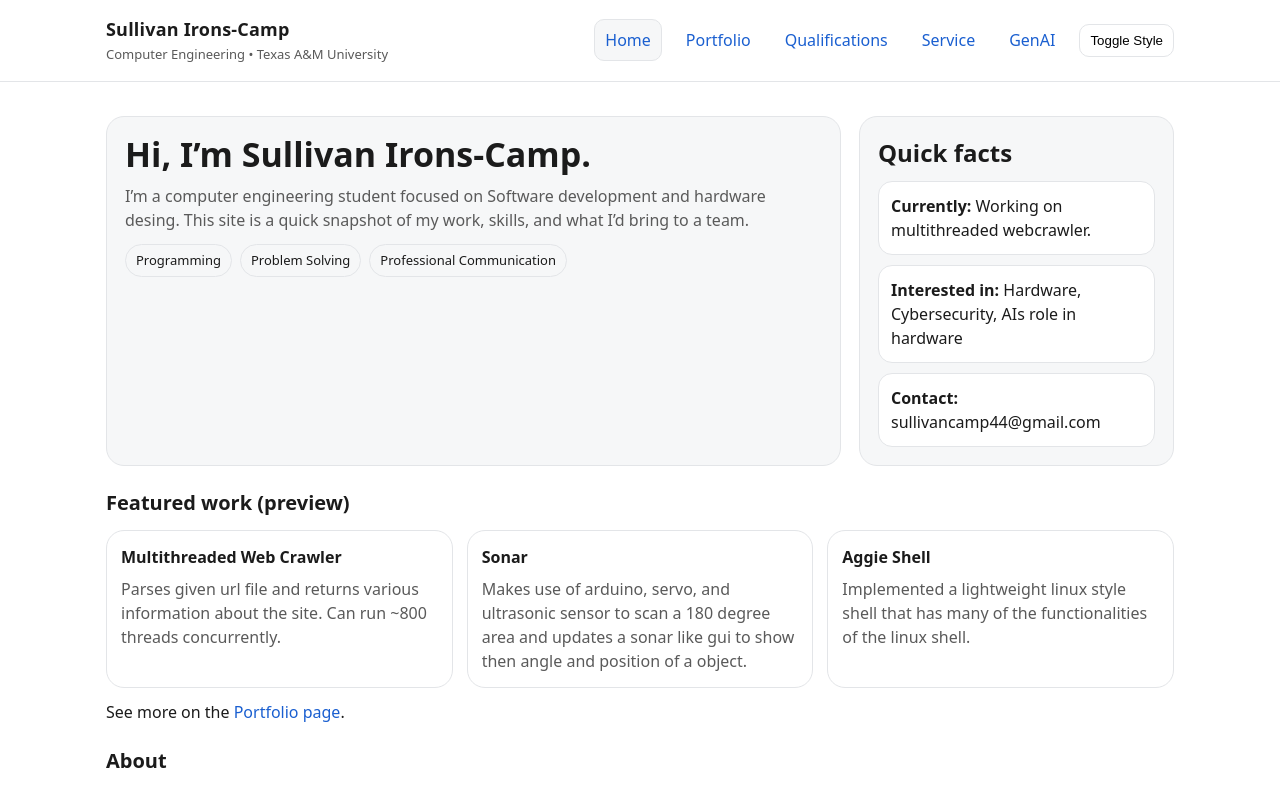
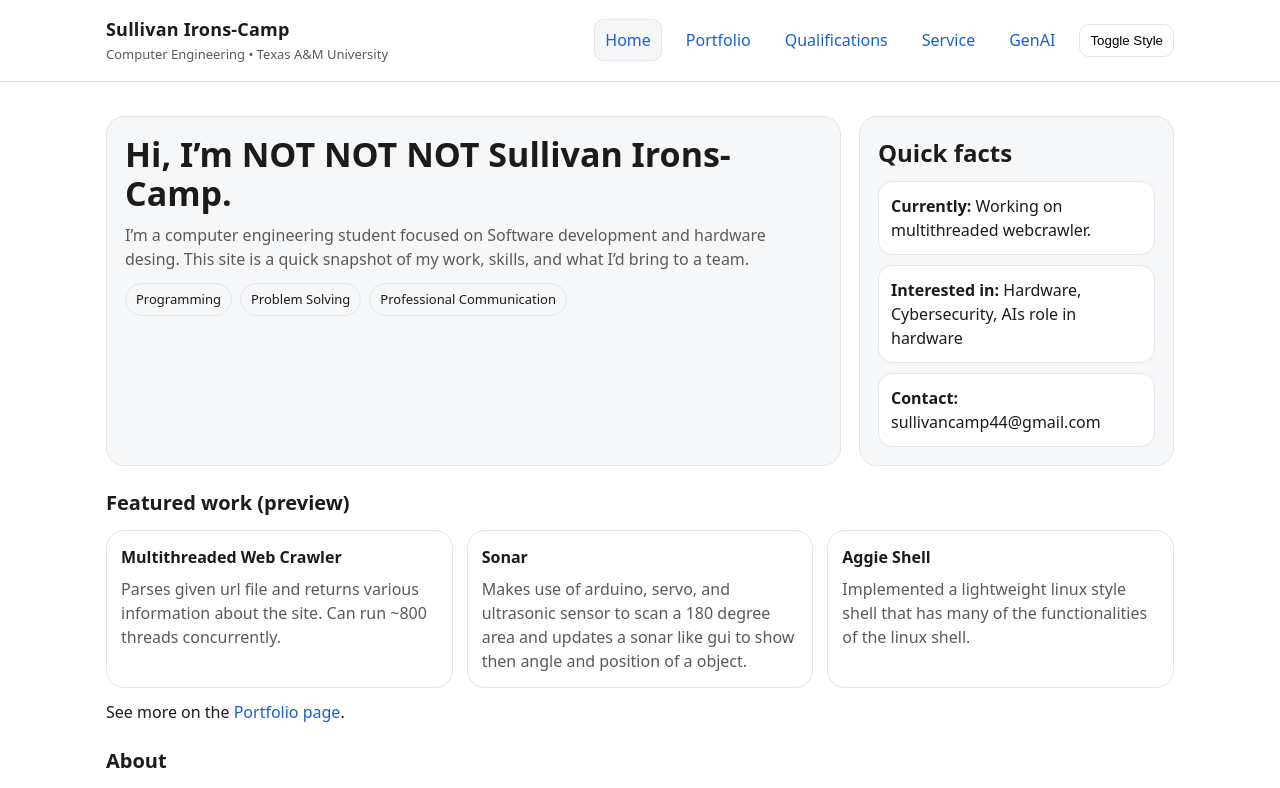
Before and after one commit to SullivanCamp/csce412sullivancamp44, a plain HTML site: page index.html in a window 1280 px wide. Shown: the top 788 px of the page. Drawn offline with Linux system fonts and the light colour scheme.

Commit message:
Testing ci/cd pipeline

```diff
--- a/index.html
+++ b/index.html
@@ -36,7 +36,7 @@
     <main id="main">
       <section class="hero">
         <div class="hero-card">
-          <h1>Hi, I’m Sullivan Irons-Camp.</h1>
+          <h1>Hi, I’m NOT NOT NOT Sullivan Irons-Camp.</h1>
           <p>
             I’m a computer engineering student focused on Software development and hardware desing.
             This site is a quick snapshot of my work, skills, and what I’d bring to a team.
```
